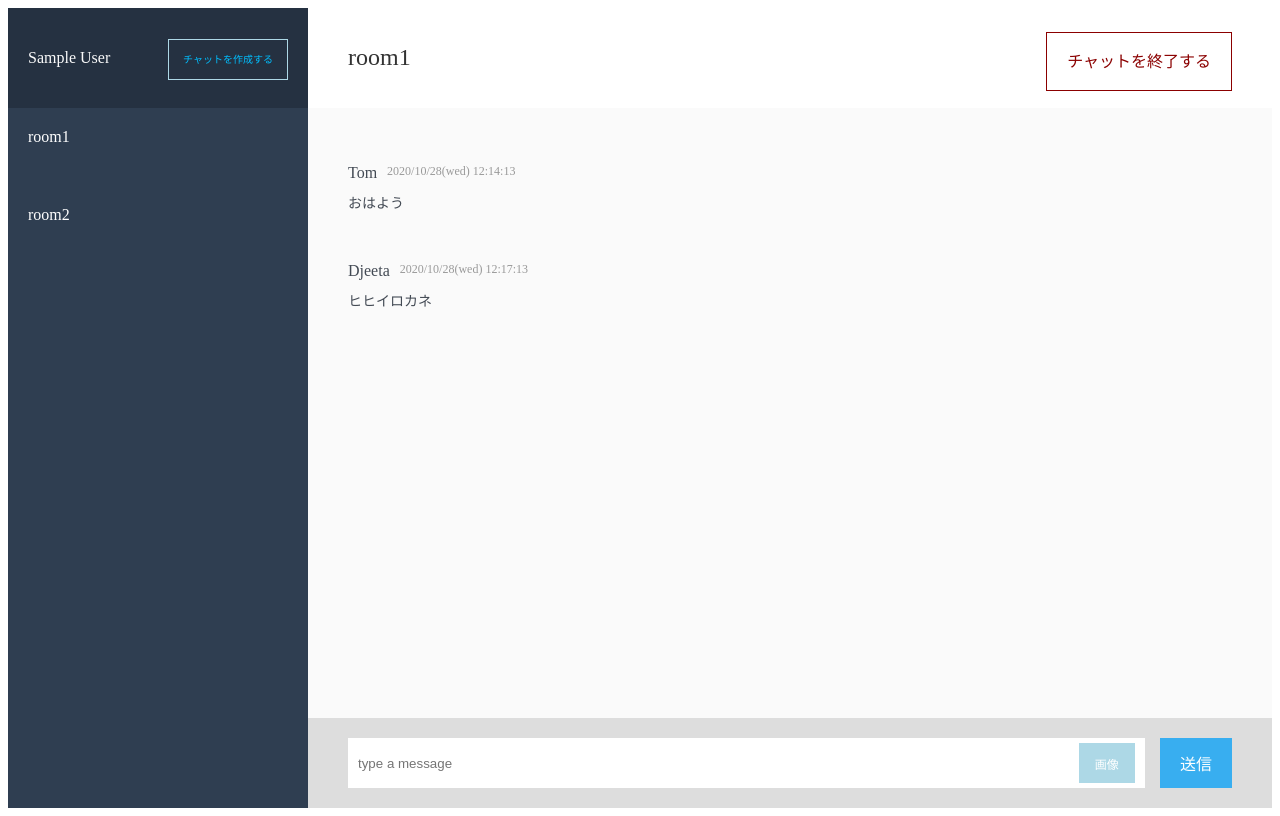
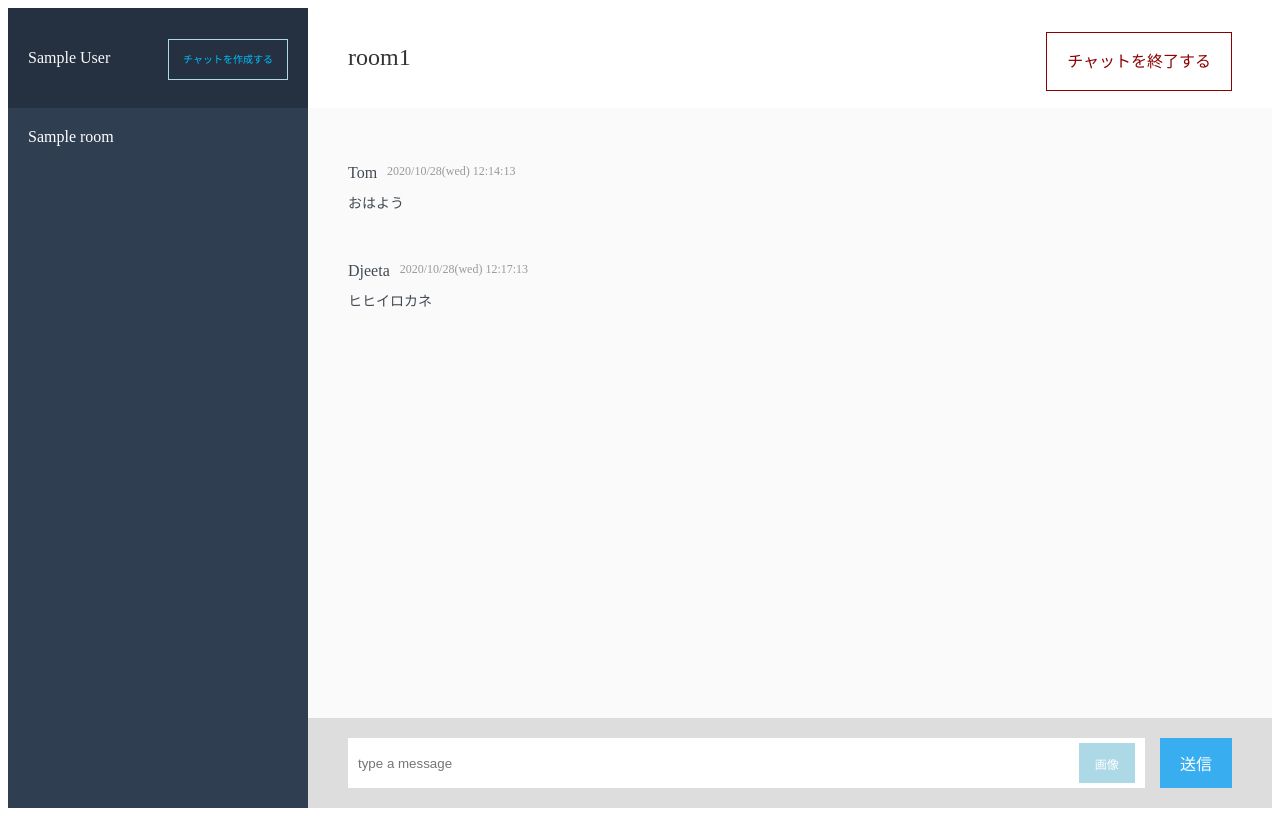
Before and after one commit to tatsuya-86/chat-app, a Rails app: page / in a window 1280 px wide. Run offline with Rails 7, Linux system fonts and the light colour scheme; a user stored in the database is signed in; tables that the repository leaves empty hold one stand-in row (values such as "Sample post"); some libraries are stand-ins or nearby versions.

Commit message:
チャット画面の編集

```diff
--- a/app/assets/stylesheets/messages.css
+++ b/app/assets/stylesheets/messages.css
@@ -38,12 +38,12 @@
   overflow: scroll;
 }
 
-.room_lists{
+.room{
   padding-top: 20px;
   padding-bottom: 40px;
 }
 
-.room_lists a{
+.room-name a{
   color: white;
   text-decoration: none;
 }
--- a/app/views/messages/_side_bar.html.erb
+++ b/app/views/messages/_side_bar.html.erb
@@ -3,15 +3,16 @@
     <%= link_to current_user.name, edit_user_path(current_user) %>
   </div>
   <div class="create_room">
-    <a href="#">チャットを作成する</a>
+    <%= link_to "チャットを作成する", new_room_path %>
   </div>
 </div>
 
 <div class="rooms">
-  <div class="room_lists">
-    <a href="#">room1</a>
-  </div>
-    <div class="room_lists">
-    <a href="#">room2</a>
-  </div>
+  <% current_user.rooms.each do |room| %>
+    <div class="room">
+      <div class="room-name">
+        <a href="#"><%= room.name %></a>
+      </div>
+    </div>
+  <% end %>
 </div>
```
